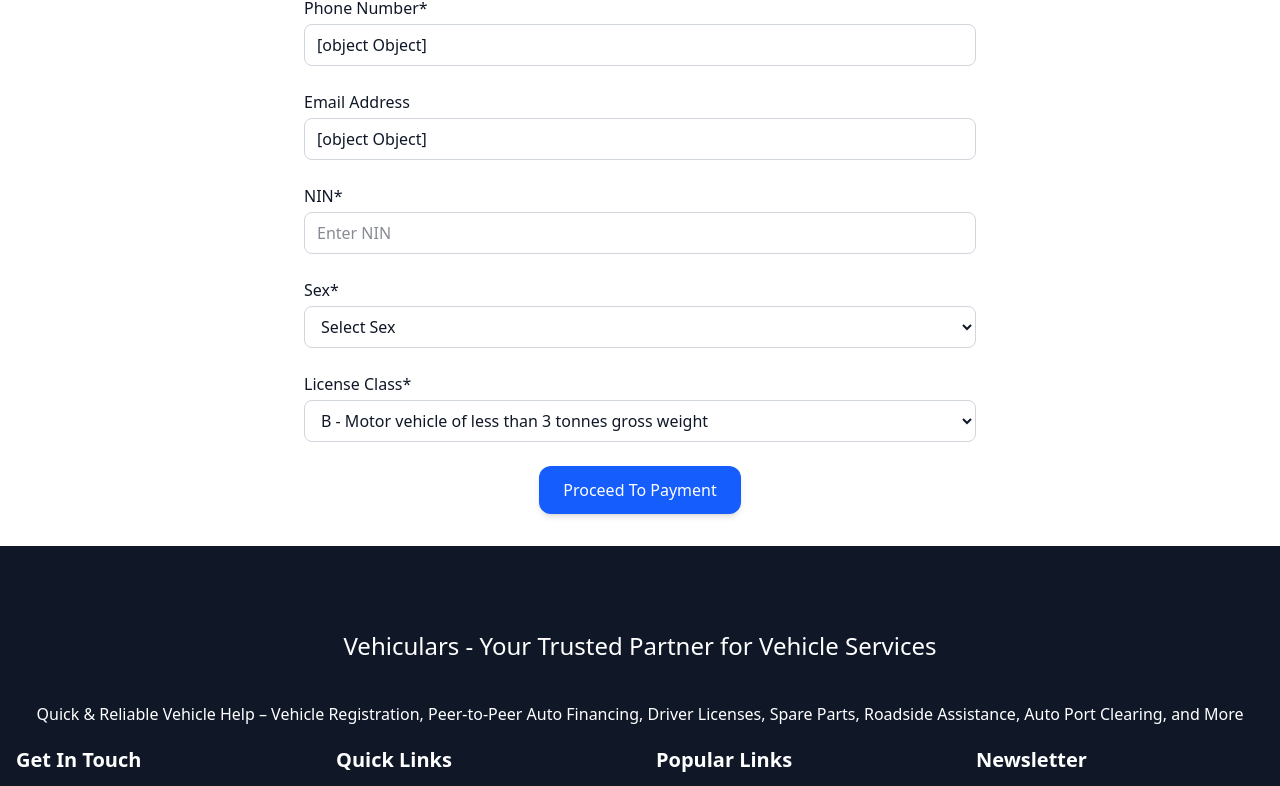
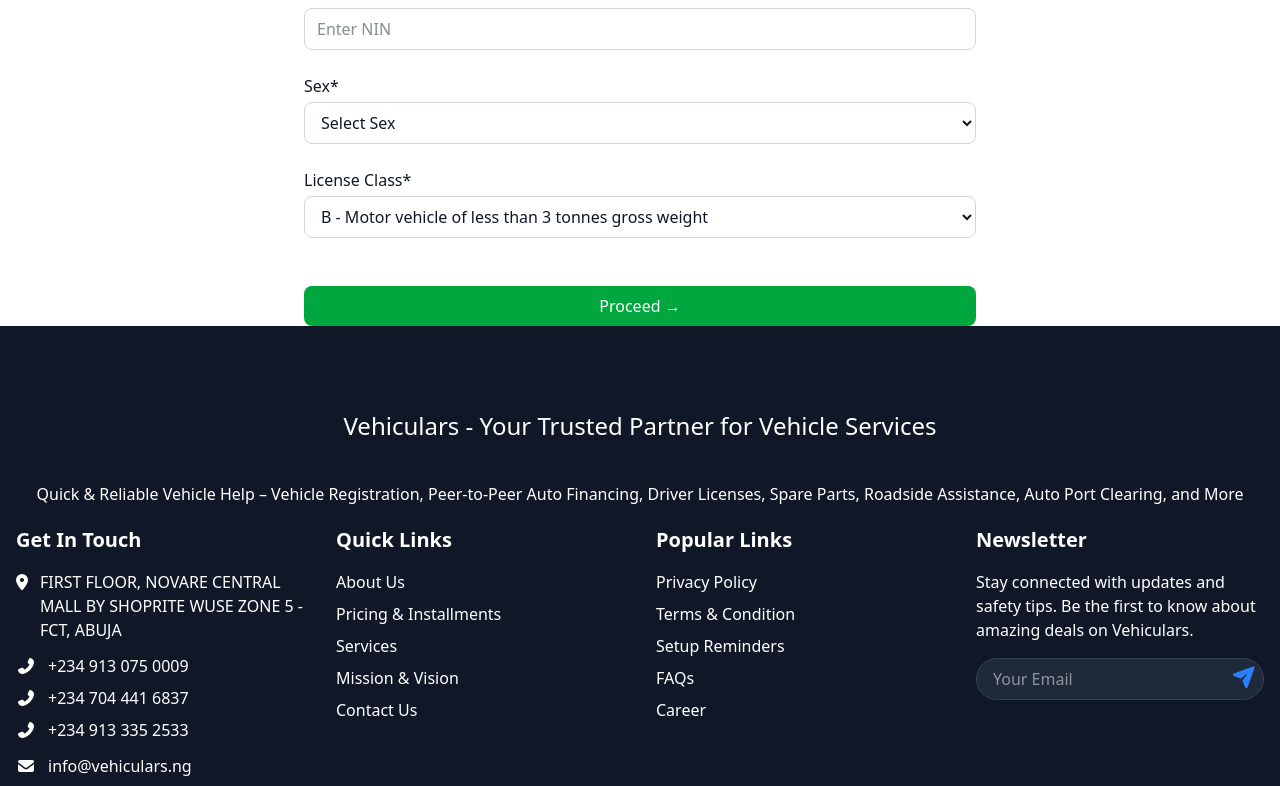
Before and after one commit to Abdul1013/vehicula, a Next.js app: page /dl_application_form in a window 1280 px wide. Shown: the part 1462-2248 px from the top of the page. Built offline with nearby package versions, Linux system fonts and the light colour scheme.

Commit message:
enhanced dl flow

```diff
--- a/src/app/(services)/dl_application_form/page.js
+++ b/src/app/(services)/dl_application_form/page.js
@@ -1,8 +1,9 @@
-// app/license-application/page.tsx
+// implement zod schemer
 "use client";
 
 import { useState } from "react";
 import { useRouter } from "next/navigation";
+import Button from "@/components/ui/button";
 export default function LicenseApplication() {
   const router = useRouter();
   const [form, setForm] = useState({
@@ -28,8 +29,7 @@
     last_update: "2025-08-01",
   });
 
-  const handleChange = (
-    e) => {
+  const handleChange = (e) => {
     const { name, value } = e.target;
     setForm({ ...form, [name]: value });
   };
@@ -37,34 +37,12 @@
   const handleSubmit = (e) => {
     e.preventDefault();
     console.log("Form submitted:", form);
-    router.push("/payment_options")
+    router.push("/payment_options");
     // TODO: Hook into API call
   };
 
   return (
-    <div className="min-h-screen mt-20 bg-white text-gray-900">
-      {/* Topbar placeholder */}
-     <div></div>
-
-      <div className="container mx-auto px-4 py-8">
-        <a
-          href="/dl_page"
-          className="inline-flex items-center text-green-600 hover:underline"
-        >
-          ← Back to Dashboard
-        </a>
-
-        <div className="text-center mt-4">
-          <h1 className="text-2xl font-semibold">
-            Application For Driver&apos;s License
-          </h1>
-          {form.last_update && (
-            <p className="text-sm text-gray-500">
-              Last Updated: {new Date(form.last_update).toLocaleDateString()}
-            </p>
-          )}
-        </div>
-
+    <div className="min-h-screen  bg-white text-gray-900">
       <form
         onSubmit={handleSubmit}
         className="max-w-2xl mx-auto mt-8 space-y-6"
@@ -88,7 +66,10 @@
             name: "any_form_of_disability",
           },
           { label: "Height", name: "height" },
-            { label: "Next of Kin Phone Number", name: "next_of_kin_phone_number" },
+          {
+            label: "Next of Kin Phone Number",
+            name: "next_of_kin_phone_number",
+          },
           {
             label: "State of Origin*",
             name: "state_of_origin",
@@ -166,22 +147,16 @@
             <option value="F">F - Agricultural machines and tractors</option>
             <option value="G">G - Articulated vehicles</option>
             <option value="H">H - Earth moving vehicles</option>
-              <option value="I">I - Special, for physically handicapped persons</option>
+            <option value="I">
+              I - Special, for physically handicapped persons
+            </option>
           </select>
         </div>
 
-          {/* Submit */}
-          <div className="text-center">
-            <button
-
-              type="submit"
-              className="rounded-xl bg-blue-600 px-6 py-3 text-white font-medium shadow-md hover:bg-blue-700 transition"
-            >
-             Proceed To Payment
-            </button>
-          </div>
+        <Button type="submit" className="mt-6 bg-green-600 w-full">
+          Proceed →
+        </Button>
       </form>
-      </div>
     </div>
   );
 }
--- a/src/app/(services)/dl_page/page.js
+++ b/src/app/(services)/dl_page/page.js
@@ -5,35 +5,37 @@
 import ServiceHeader from "@/components/ServiceHeader";
 import ServiceCard from "@/components/ServiceCard";
 import { IdCard } from "lucide-react";
+import { serviceConfig } from "@/config/serviceConfig";
 
-const services = [
-  { id: "fresh-3", name: "Fresh", type: "3 years", price: 38000, icon: IdCard },
-  { id: "fresh-5", name: "Fresh", type: "5 years", price: 45000, icon: IdCard },
-  {
-    id: "renew-3",
-    name: "Renewal",
-    type: "3 years",
-    price: 26000,
-    icon: IdCard,
-  },
-  {
-    id: "renew-5",
-    name: "Renewal",
-    type: "5 years",
-    price: 30000,
-    icon: IdCard,
-    uploadRequired: 1,
-    docName: ["current driver license"],
-    fields: [],
-  },
-  {
-    id: "intl-1",
-    name: "International (IDP)",
-    duration: "1 year",
-    price: 25000,
-    icon: IdCard,
-  },
-];
+const services = serviceConfig.driverLicense
+// const services = [
+//   { id: "fresh-3", name: "Fresh", type: "3 years", price: 38000, icon: IdCard },
+//   { id: "fresh-5", name: "Fresh", type: "5 years", price: 45000, icon: IdCard },
+//   {
+//     id: "renew-3",
+//     name: "Renewal",
+//     type: "3 years",
+//     price: 26000,
+//     icon: IdCard,
+//   },
+//   {
+//     id: "renew-5",
+//     name: "Renewal",
+//     type: "5 years",
+//     price: 30000,
+//     icon: IdCard,
+//     uploadRequired: 1,
+//     docName: ["current driver license"],
+//     fields: [],
+//   },
+//   {
+//     id: "intl-1",
+//     name: "International (IDP)",
+//     duration: "1 year",
+//     price: 25000,
+//     icon: IdCard,
+//   },
+// ];
 
 export default function DriverLicensePage() {
   const [query, setQuery] = useState("");
@@ -65,20 +67,6 @@
 
       {/* Services Grid */}
       <div className="grid grid-cols-1 sm:grid-cols-2 md:grid-cols-3 gap-6">
-        {/* {filtered.map((service) => (
-          <div
-            key={service.id}
-            onClick={() => handleSelect(service)}
-            className="cursor-pointer bg-gray-50 border rounded-xl p-6 shadow hover:shadow-lg transition flex flex-col items-center text-center"
-          >
-            <Image src={"/icons/dl.png"} width={50} height={50} alt="id_card"/>
-            <h3 className="font-semibold text-lg">{service.name}</h3>
-            <p className="text-sm text-gray-500">{service.duration}</p>
-            <p className="text-xl font-bold text-green-700 mt-3">
-              ₦{service.price.toLocaleString()}
-            </p>
-          </div>
-        ))} */}
         {filteredServices.map((service) => (
           <ServiceCard
             key={service.id}
```
Lines whose indentation alone changed are shown as unchanged.
